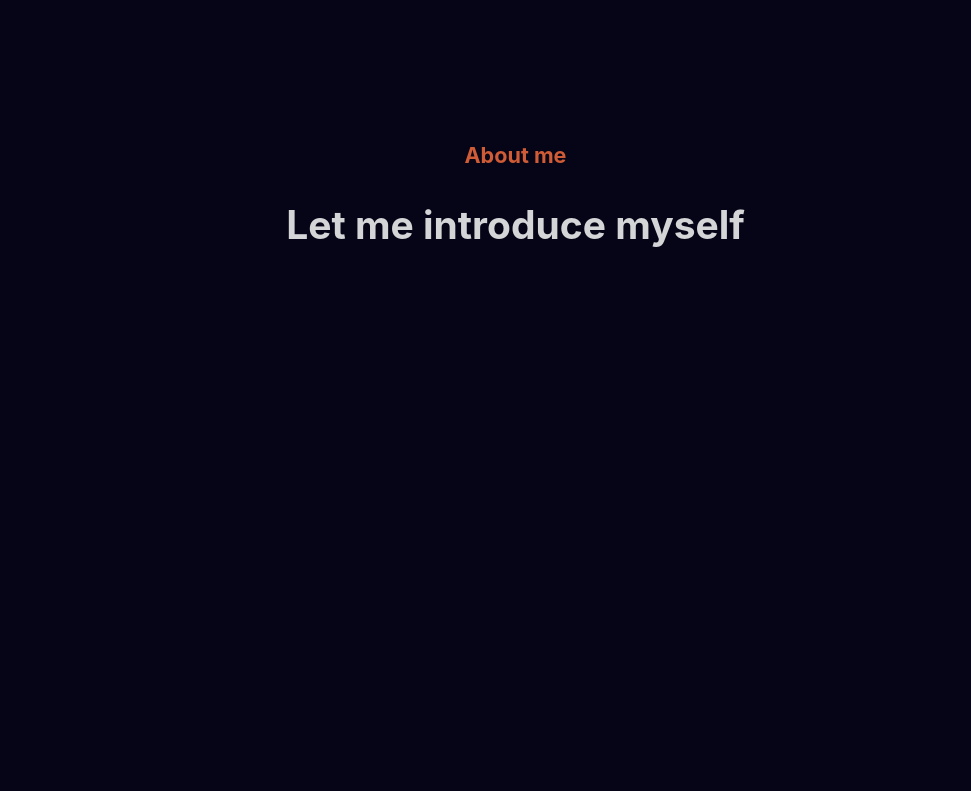
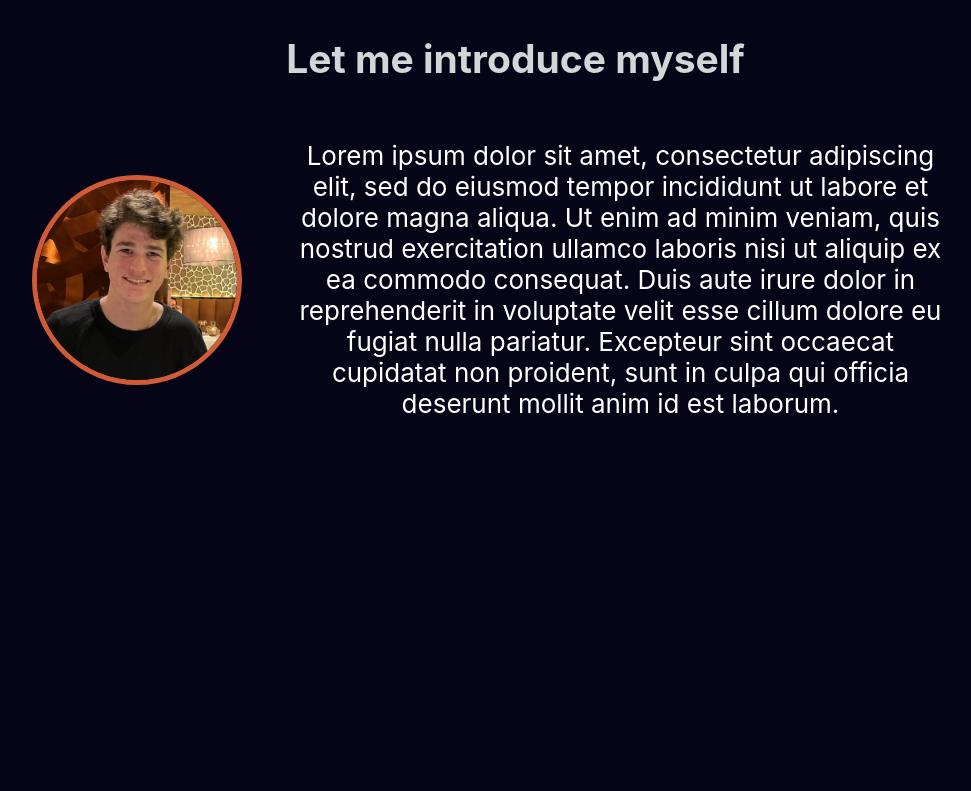
Before and after one commit to scohen-trinity/Personal_Website, a React (Create React App) app: page / in a window 1280 px wide. Shown: the part 1049-1840 px from the top of the page, without its empty margins (211-1182 px from the left). Built offline with nearby package versions, Linux system fonts and the light colour scheme.

Commit message:
added in a picture and lorem ipsum to the about me section

```diff
--- a/src/App.js
+++ b/src/App.js
@@ -5,17 +5,9 @@ import Contact from './components/Contact';
 import Education from './components/Education';
 import Projects from './components/Projects';
 import Home from './components/Home';
-import React, { useEffect, useState } from 'react';
+import React from 'react';
 
 function App() {
-  const [isExpanded, setIsExpanded] = useState(false);
-
-  useEffect(() => {
-    setTimeout(() => {
-      setIsExpanded(true);
-    }, 500);
-  }, []);
-
   return (
     <div className="App">
       <div className='Navbar-container'>
--- a/src/components/About.js
+++ b/src/components/About.js
@@ -1,6 +1,7 @@
 import React from 'react';
 import '../stylesheets/Navbar.css';
 import '../stylesheets/App.css';
+import '../stylesheets/About.css'
 
 const Contact = () => {
     return (
@@ -8,6 +9,10 @@ const Contact = () => {
           <div className="App-header">
             <h5 className="Rusty-text">About me</h5>
             <h1 className='silver-text'>Let me introduce myself</h1>
+            <div className='about-me-paragraph'>
+              <img src='./Headshot.jpg' alt='headshot' className='headshot'></img>
+              <p className='about-me-paragraph'>Lorem ipsum dolor sit amet, consectetur adipiscing elit, sed do eiusmod tempor incididunt ut labore et dolore magna aliqua. Ut enim ad minim veniam, quis nostrud exercitation ullamco laboris nisi ut aliquip ex ea commodo consequat. Duis aute irure dolor in reprehenderit in voluptate velit esse cillum dolore eu fugiat nulla pariatur. Excepteur sint occaecat cupidatat non proident, sunt in culpa qui officia deserunt mollit anim id est laborum.</p>
+            </div>
           </div>
         </section>
     );
--- a/src/components/Contact.js
+++ b/src/components/Contact.js
@@ -1,6 +1,6 @@
 import React from 'react';
 import '../stylesheets/App.css';
-import '../stylesheets/Contact.css';
+// import '../stylesheets/Contact.css';
 
 const Contact = () => {
     return (
@@ -10,9 +10,9 @@ const Contact = () => {
               Contact Me
             </h1>
             <div className='contact-container'>
-                <div className='contact-item'><img src='../github.svg' alt='github' className='contact-image' /></div>
-                <div className='contact-item'><img src='../linkedin.svg' alt='linkedin' className='contact-image' /></div>
-                <div className='contact-item'><img src='../email.svg' alt='email' className='contact-image' /></div>
+                <div className='contact-item'><a href='https://github.com/scohen-trinity'><img src='../github.svg' alt='github' className='github-image' /></a></div>
+                <div className='contact-item'><a href='https://www.linkedin.com/in/samuel-cohen-a82434251'><img src='../linkedin.svg' alt='linkedin' className='linkedin-image' /></a></div>
+                <div className='contact-item'><a href='mailto:scohen@trinity.edu'><img src='../email.svg' alt='email' className='email-image' /></a></div>
             </div>
           </div>
         </section>
--- /dev/null
+++ b/src/stylesheets/About.css
@@ -0,0 +1,17 @@
+.about-me-paragraph {
+    margin-left: 50px;
+    margin-right: 50px;
+}
+
+.headshot {
+    height: 200px;
+    width: 200px;
+    border-radius: 50%;
+    border: 5px solid #CF5C36;
+}
+
+.about-me-paragraph {
+    display: flex;
+    flex-direction: row;
+    align-items: center;
+}
--- a/src/stylesheets/Contact.css
+++ b/src/stylesheets/Contact.css
@@ -9,13 +9,50 @@
     padding: 10px;
 }
 
-.contact-image {
+/* .contact-image {
     width: 50px;
     height: 50px;
     transition: transition 0.3s;
+    src: url("../email.svg");
 }
 
 .contact-image:hover {
     transform: scale(1.5);
-    color: #d3d5d7;
+    src: url("../email.svg");
+} */
+
+.email-image {
+    width: 25px;
+    height: 25px;
+    transition: transition 0.3s;
+    content: url("../email.svg");
 }
+
+.email-image:hover {
+    transform: scale(1.5);
+    /* content: url("../email.svg"); */
+}
+
+.github-image {
+    width: 25px;
+    height: 25px;
+    transition: transition 0.3s;
+    content: url("../github.svg");
+}
+
+.github-image:hover {
+    transform: scale(1.5);
+    /* content: url("../github-blue.svg"); */
+}
+
+.linkedin-image {
+    width: 25px;
+    height: 25px;
+    transition: transition 0.3s;
+    content: url("../linkedin.svg");
+}
+
+.linkedin-image:hover {
+    transform: scale(1.5);
+    /* content: url("../linkedin-blue.svg"); */
+}
```
Also changed, not shown: public/Headshot.jpg (added).
